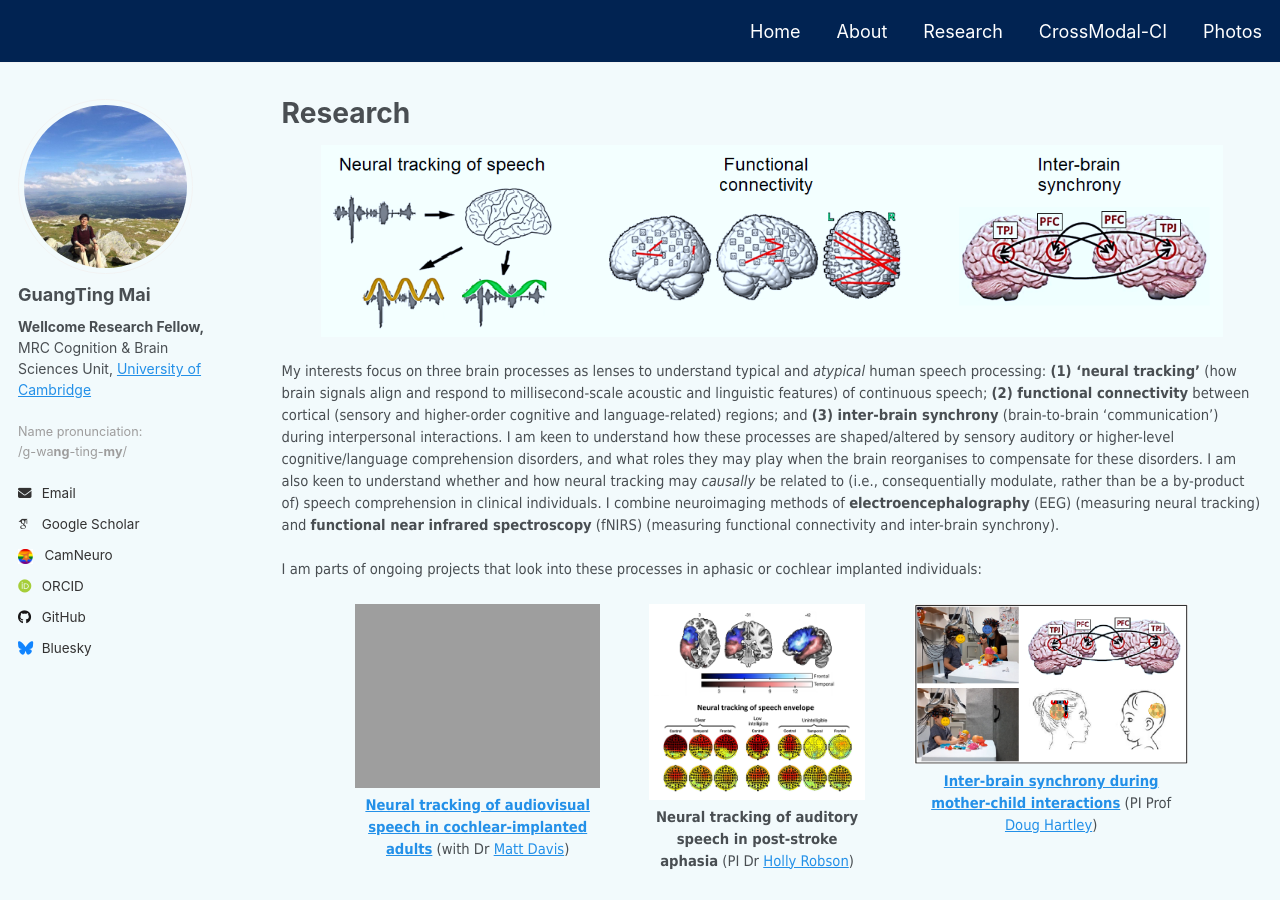
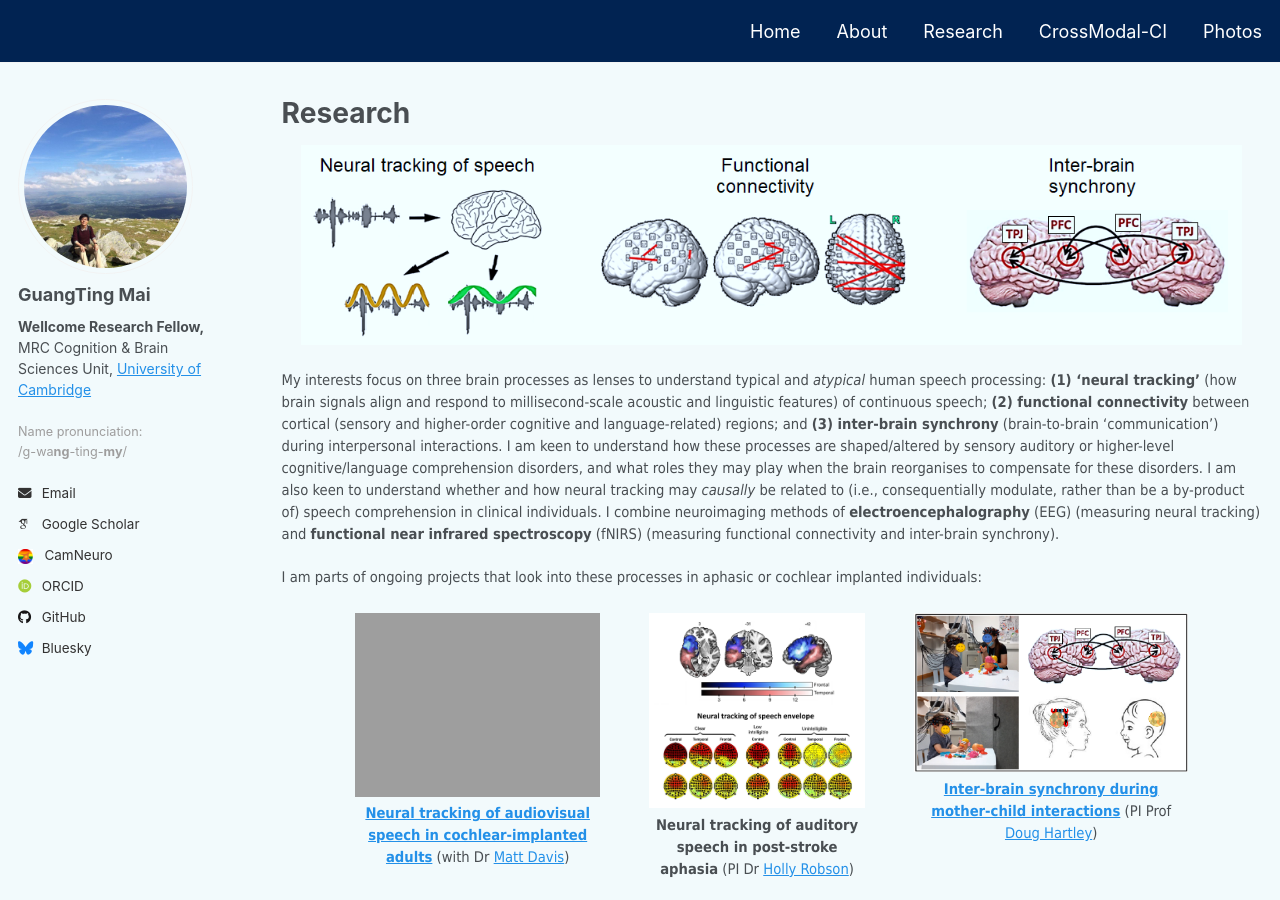
Before and after one commit to guangtingmai/guangtingmai.github.io, a Jekyll site: the page built from _pages/research-content.html, in a window 1280 px wide and 900 px high. Built offline with Jekyll 4.4.1, drawn with Linux system fonts in a browser that asks for light colours; some web fonts are replaced.

Commit message:
Update research-content.html

```diff
--- a/_pages/research-content.html
+++ b/_pages/research-content.html
@@ -5,7 +5,7 @@
 author_profile: true
 ---
 <p align="center">
-  <img src="https://guangtingmai.github.io/images/brain_processes.png" width="92%">
+  <img src="https://guangtingmai.github.io/images/brain_processes.png" width="96%">
 </p>
 
 <p><span style="font-size: 11pt;font-family: Tahoma;line-height: 1.5;display: block;margin-bottom: 0.01vh">My interests focus on three brain processes as lenses to
```
